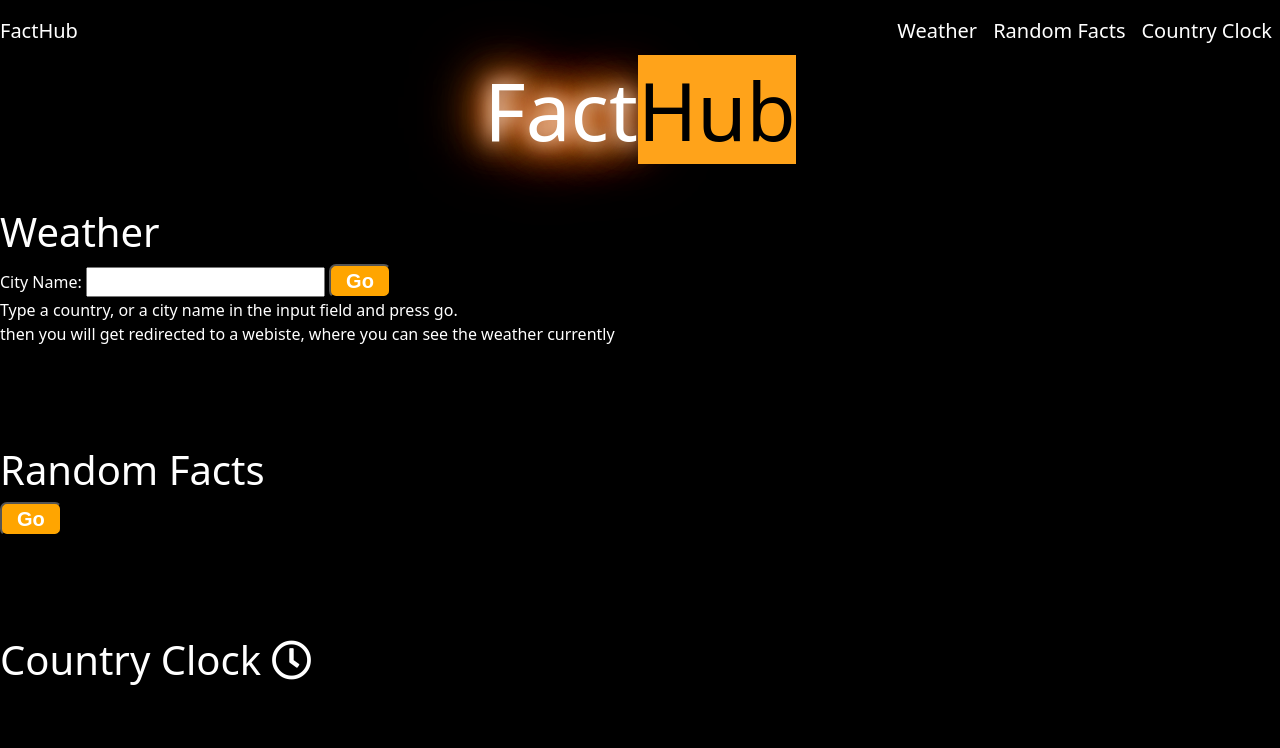
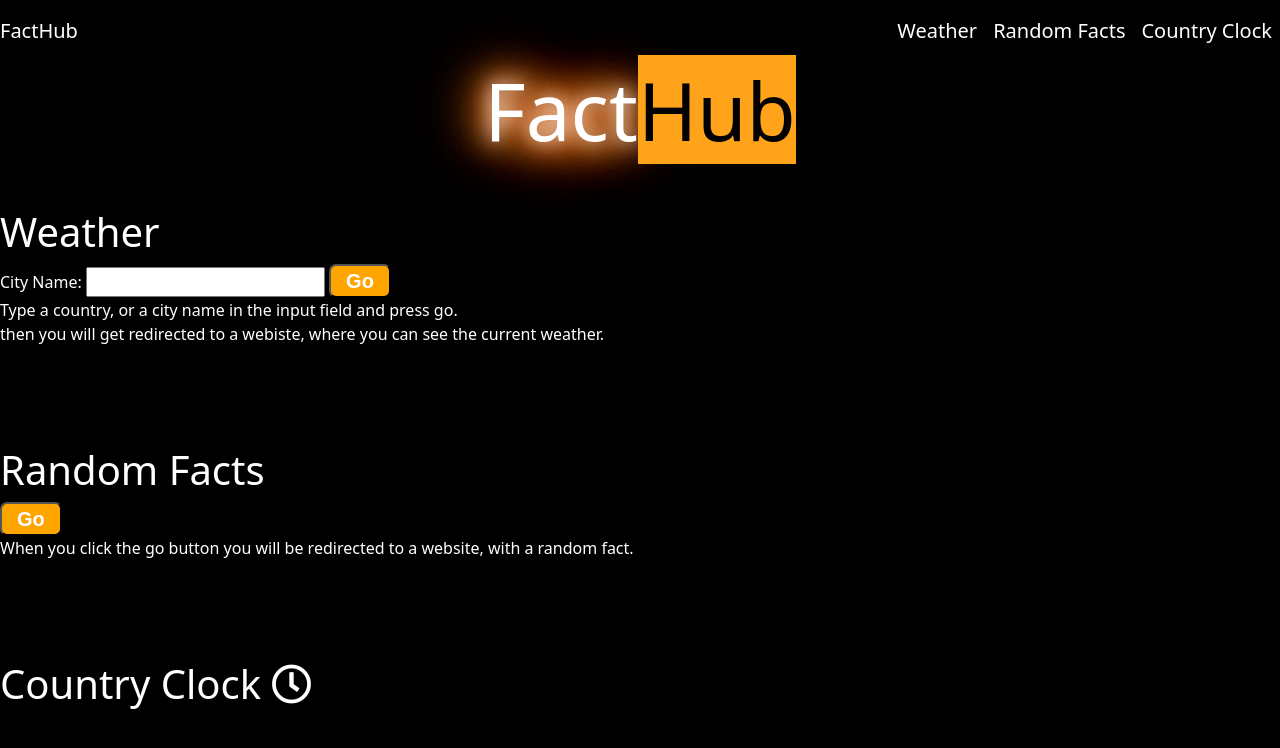
Before and after one commit to Kaspersyv/PROsjekt, a website: page Prosjekt/index.html in a window 1280 px wide. Shown: the top 748 px of the page. Drawn offline with nearby package versions, Linux system fonts and the light colour scheme.

Commit message:
Update index.html
Added description for random facts tab

```diff
--- a/Prosjekt/index.html
+++ b/Prosjekt/index.html
@@ -22,8 +22,6 @@
   <script src="https://cdn.jsdelivr.net/npm/bootstrap@5.1.3/dist/js/bootstrap.bundle.min.js"
   integrity="sha384-ka7Sk0Gln4gmtz2MlQnikT1wXgYsOg+OMhuP+IlRH9sENBO0LRn5q+8nbTov4+1p" crossorigin="anonymous">
 </script>
-
-    <title>Document</title>
 </head>
 <body>
 
@@ -60,7 +58,7 @@
         <input type="text" name="cityName" id="cityInput">
         <button type="submit" class="butn">Go</button>
         <p>Type a country, or a city name in the input field and press go.<br>
-          then you will get redirected to a webiste, where you can see the weather currently</p>
+          then you will get redirected to a webiste, where you can see the current weather.<p>
       </form>
     </section>
 
@@ -70,6 +68,7 @@
       <h1>Random Facts</h1>
       <form action="/fact" method="post">
         <button type="submit" class="butn">Go</button>
+        <p>When you click the go button you will be redirected to a website, with a random fact.</p>
       </form>
     </section>
 
```
